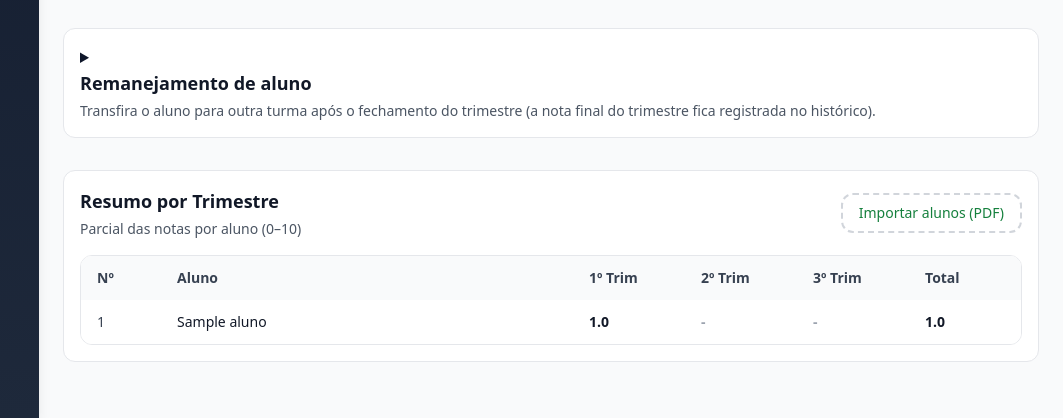
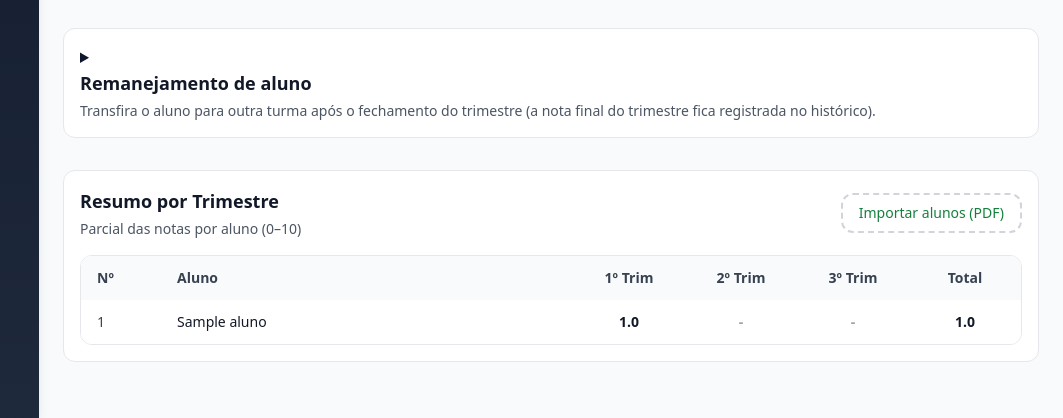
Before and after one commit to AjudaOn/LanceNota, a Flask app: page /turmas/1 in a window 1280 px wide. Shown: the part 545-963 px from the top of the page, without its empty margins (217-1280 px from the left). Run offline with Flask 3, Linux system fonts and the light colour scheme; a user stored in the database is signed in; tables that the repository leaves empty hold one stand-in row (values such as "Sample post"); some libraries are stand-ins or nearby versions.

Commit message:
style: centraliza colunas do resumo trimestral

```diff
--- a/lancenotas/templates/pages/turma_detail.html
+++ b/lancenotas/templates/pages/turma_detail.html
@@ -245,10 +245,10 @@
             <tr>
               <th class="text-left font-semibold px-4 py-3 w-20">Nº</th>
               <th class="text-left font-semibold px-4 py-3">Aluno</th>
-              <th class="text-left font-semibold px-4 py-3 w-28">1º Trim</th>
-              <th class="text-left font-semibold px-4 py-3 w-28">2º Trim</th>
-              <th class="text-left font-semibold px-4 py-3 w-28">3º Trim</th>
-              <th class="text-left font-semibold px-4 py-3 w-28">Total</th>
+              <th class="text-center font-semibold px-4 py-3 w-28">1º Trim</th>
+              <th class="text-center font-semibold px-4 py-3 w-28">2º Trim</th>
+              <th class="text-center font-semibold px-4 py-3 w-28">3º Trim</th>
+              <th class="text-center font-semibold px-4 py-3 w-28">Total</th>
             </tr>
           </thead>
           <tbody class="divide-y divide-gray-100">
@@ -263,7 +263,7 @@
                 </td>
                 {% for key in ["t1", "t2", "t3", "total"] %}
                   {% set val = row.get(key) %}
-                  <td class="px-4 py-3 font-semibold {{ 'text-gray-900' if val is not none else 'text-gray-400' }}">
+                  <td class="px-4 py-3 text-center font-semibold {{ 'text-gray-900' if val is not none else 'text-gray-400' }}">
                     {{ val if val is not none else "-" }}
                   </td>
                 {% endfor %}
```
